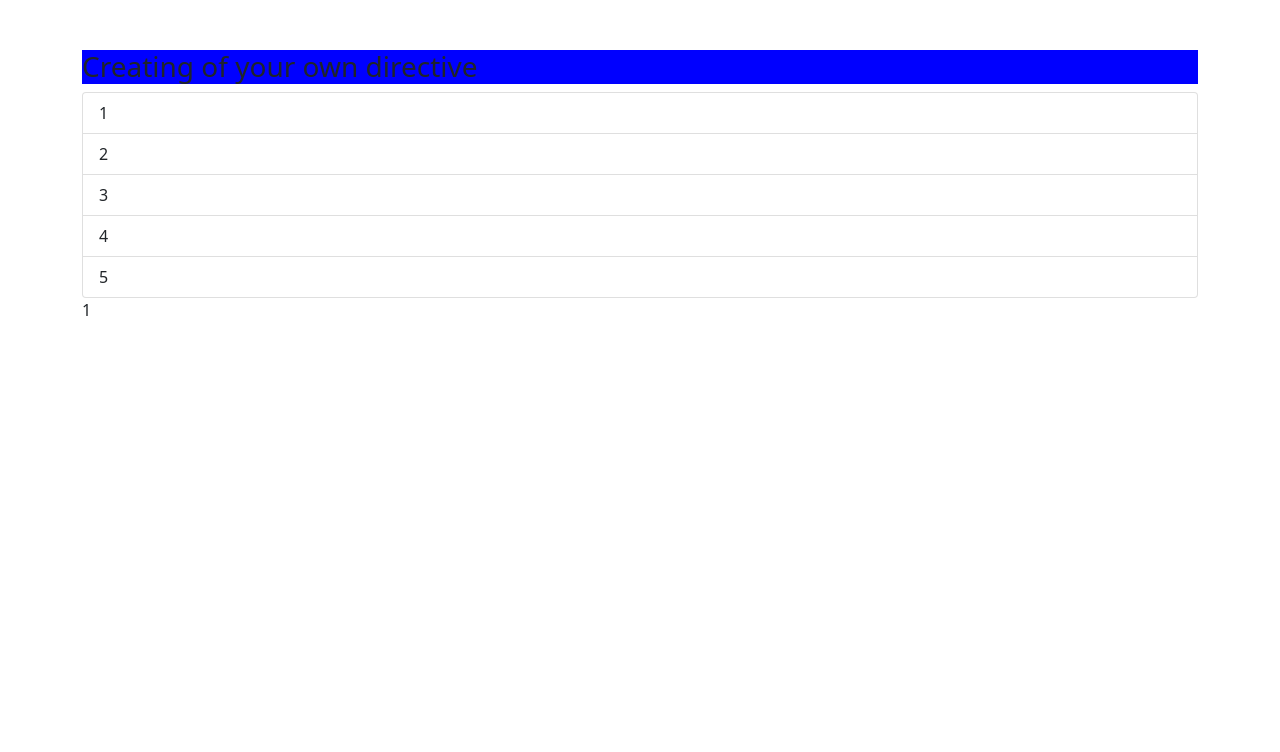
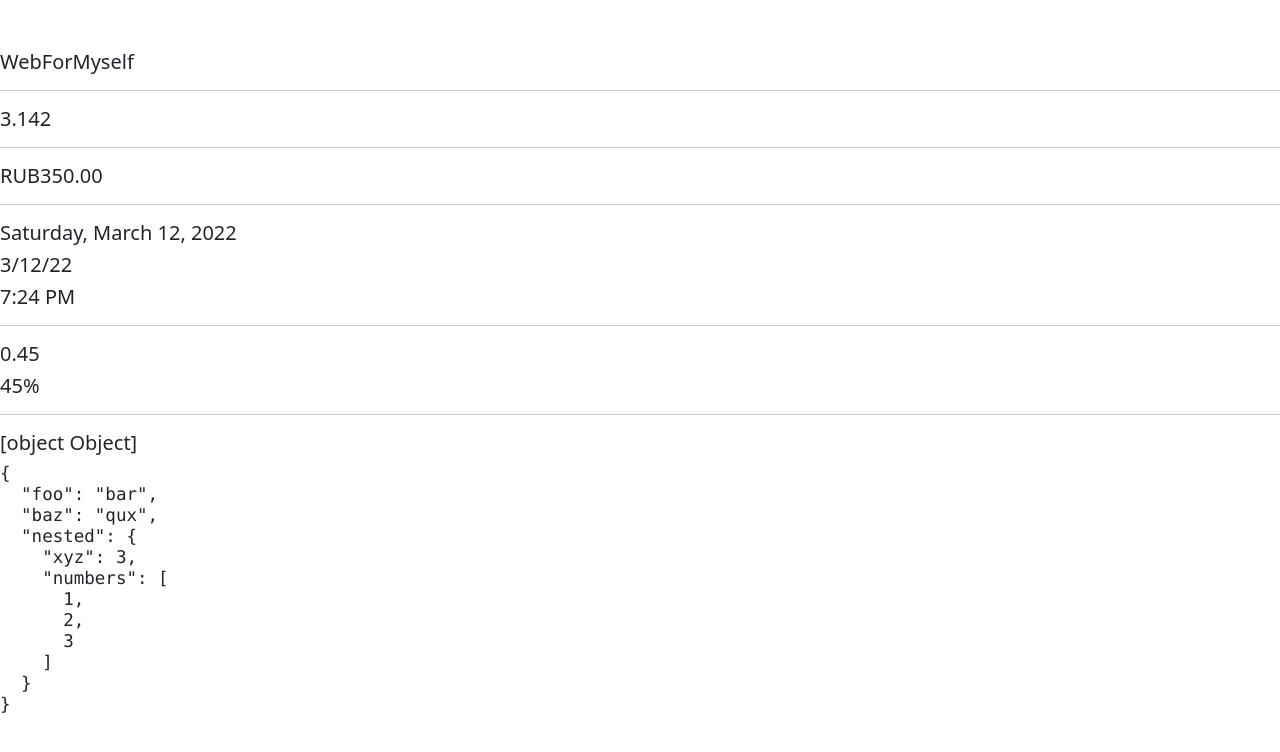
Before and after one commit to DmSudin/angular-yt, an Angular app: page / in a window 1280 px wide. Shown: the top 752 px of the page. Built offline with nearby package versions, Linux system fonts and the light colour scheme.

Commit message:
lesson 25

```diff
--- a/src/app/app.component.html
+++ /dev/null
@@ -1,19 +0,0 @@
-<div class="container">
-    <div class="col-xs-8 col-xs-offset-2">
-        <h3 [appBackground]="'red'" [defaultColor]="'blue'" >{{headerText}}</h3>
-
-        <ul class="list-group">
-            <li class="list-group-item" *ngFor="let item of items" (click)="onClick(item)">
-                {{item}}
-            </li>
-        </ul>
-
-        <div [ngSwitch]="current">
-            <p *ngSwitchCase="1">1</p>
-            <p *ngSwitchCase="2">2</p>
-            <p *ngSwitchCase="3">3</p>
-            <p *ngSwitchDefault>default</p>
-        </div>
-
-    </div>
-</div>
--- a/src/app/app.component.scss
+++ /dev/null
@@ -1,3 +0,0 @@
-.white-text {
-    color: #fff;
-}
--- a/src/app/app.component.ts
+++ b/src/app/app.component.ts
@@ -2,15 +2,41 @@ import { Component } from '@angular/core';
 
 @Component({
     selector: 'app-root',
-    templateUrl: './app.component.html',
-    styleUrls: ['./app.component.scss']
+    template: `
+        <div class="col-xs-8 col-xs-offset-2">
+            <h5>{{name}}</h5>
+            <hr>
+            <h5>{{pi | number}}</h5>
+            <hr>
+            <h5>{{money | currency: 'RUB':true}}</h5>
+            <hr>
+            <h5>{{date | date:'fullDate'}}</h5>
+            <h5>{{date | date:'shortDate'}}</h5>
+            <h5>{{date | date:'shortTime'}}</h5>
+
+            <hr>
+            <h5>{{amount }}</h5>
+            <h5>{{amount | percent}}</h5>
+            <hr>
+
+            <h5>{{object}}</h5>
+            <h5><pre>{{object | json}}</pre></h5>
+
+        </div>
+    `
 })
 export class AppComponent {
-    headerText = 'Creating of your own directive';
-    items = [1, 2, 3, 4, 5];
-    current = 1;
-
-    onClick(number: number) {
-        this.current = number;
-    }
+    name = 'WebForMyself';
+    pi = Math.PI;
+    money = 350;
+    date = new Date();
+    amount = 0.45;
+    object = {
+        foo: 'bar',
+        baz: 'qux',
+        nested: {
+            xyz: 3,
+            numbers: [1, 2, 3],
+        },
+    };
 }
--- a/src/app/app.module.ts
+++ b/src/app/app.module.ts
@@ -11,8 +11,7 @@ import { MyDirectiveDirective } from './directives/my-directive.directive';
 @NgModule({
   declarations: [
     AppComponent,
-    BackgroundDirective,
-    MyDirectiveDirective
+
   ],
   imports: [
     BrowserModule,
```
Also changed, not shown: 1 other file (tests, documents, lock files or other folders).
